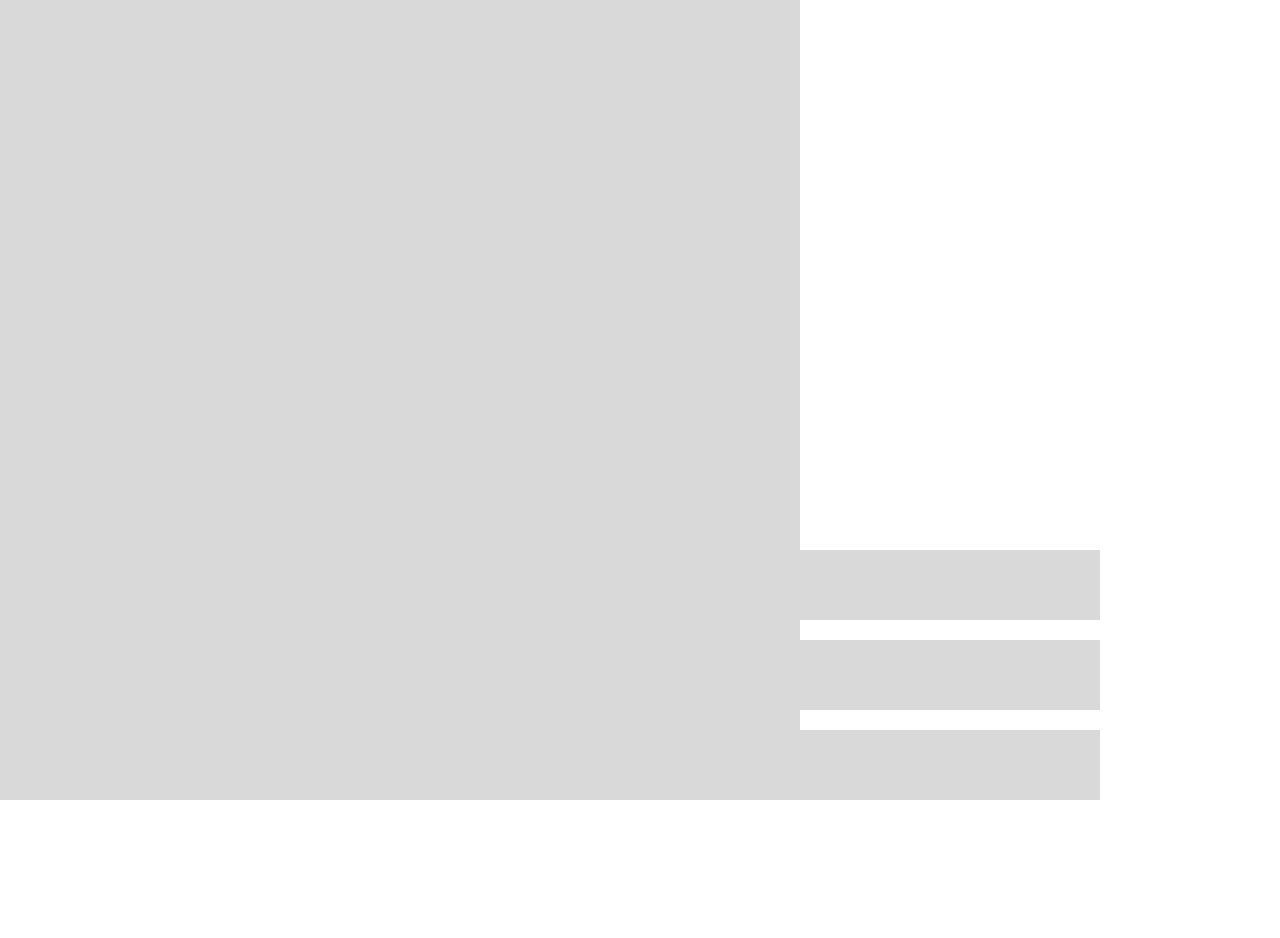
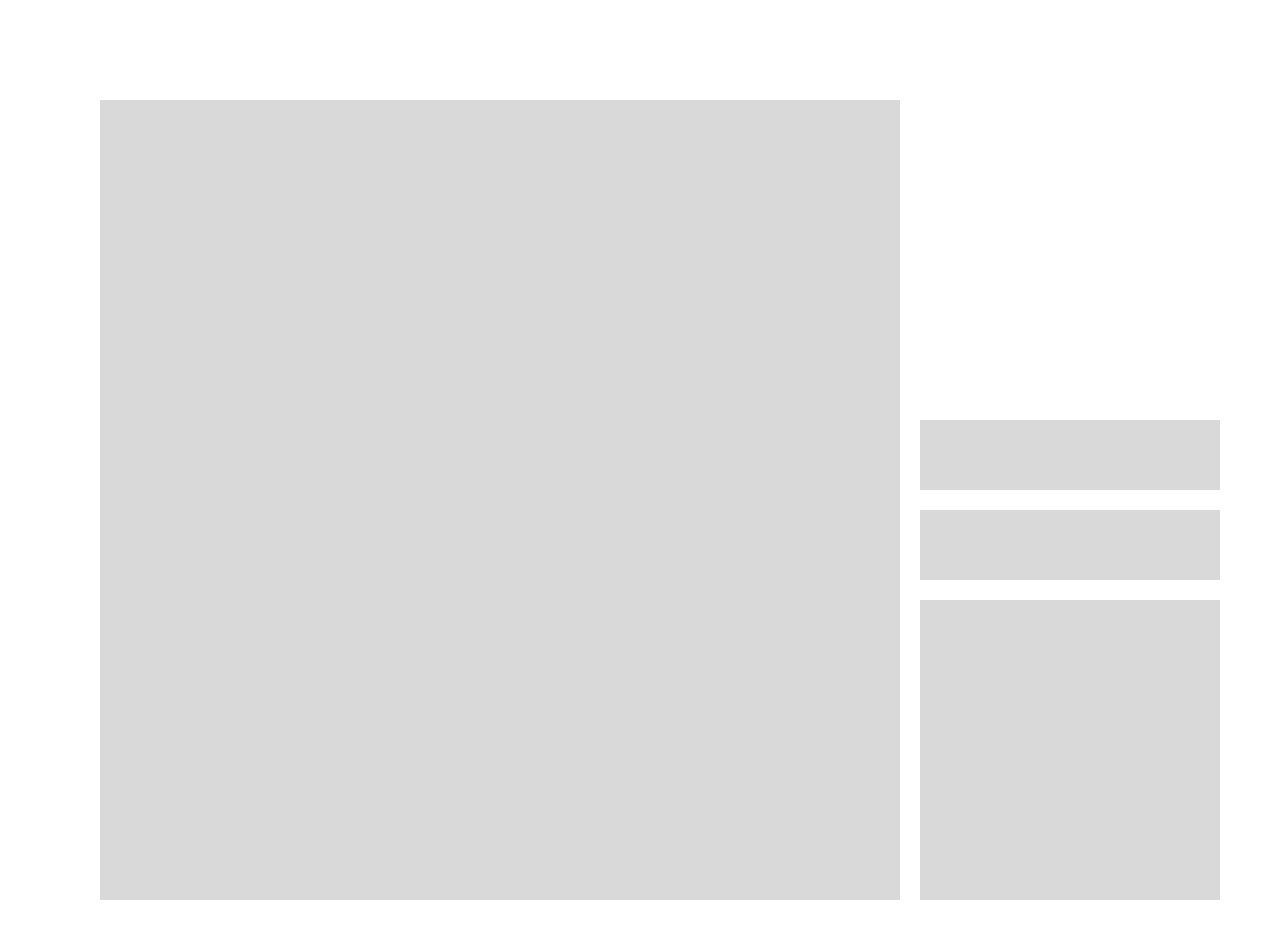
Before and after one commit to hmoongi94/7week, a plain HTML site: page setTimeout/aimlab.html in a window 1280 px wide. Shown: the top 938 px of the page. Drawn offline with Linux system fonts and the light colour scheme.

Commit message:
aimlab 게임 만들기 스타일 구성

```diff
--- a/setTimeout/aimlab.html
+++ b/setTimeout/aimlab.html
@@ -10,6 +10,8 @@
     #root {
       width: 100vw;
       height: 100vh;
+      padding-top: 100px;
+      padding-left: 100px;
     }
   </style>
 </head>
@@ -35,25 +37,28 @@
 
     div[2].display = "flex"
     div[2].style.position = "relative"
-    div[2].style.top = "530px"
+    div[2].style.top = "300px"
 
 
     div[3].style.width = "300px"
     div[3].style.height = "70px"
     div[3].style.position = "relative"
     div[3].style.marginTop = "20px"
+    div[3].style.marginLeft = "20px"
     div[3].style.backgroundColor = "#d9d9d9"
 
     div[4].style.width = "300px"
     div[4].style.height = "70px"
     div[4].style.position = "relative"
     div[4].style.marginTop = "20px"
+    div[4].style.marginLeft = "20px"
     div[4].style.backgroundColor = "#d9d9d9"
 
     div[5].style.width = "300px"
-    div[5].style.height = "70px"
+    div[5].style.height = "300px"
     div[5].style.position = "relative"
     div[5].style.marginTop = "20px"
+    div[5].style.marginLeft = "20px"
     div[5].style.backgroundColor = "#d9d9d9"
 
   </script>
```
